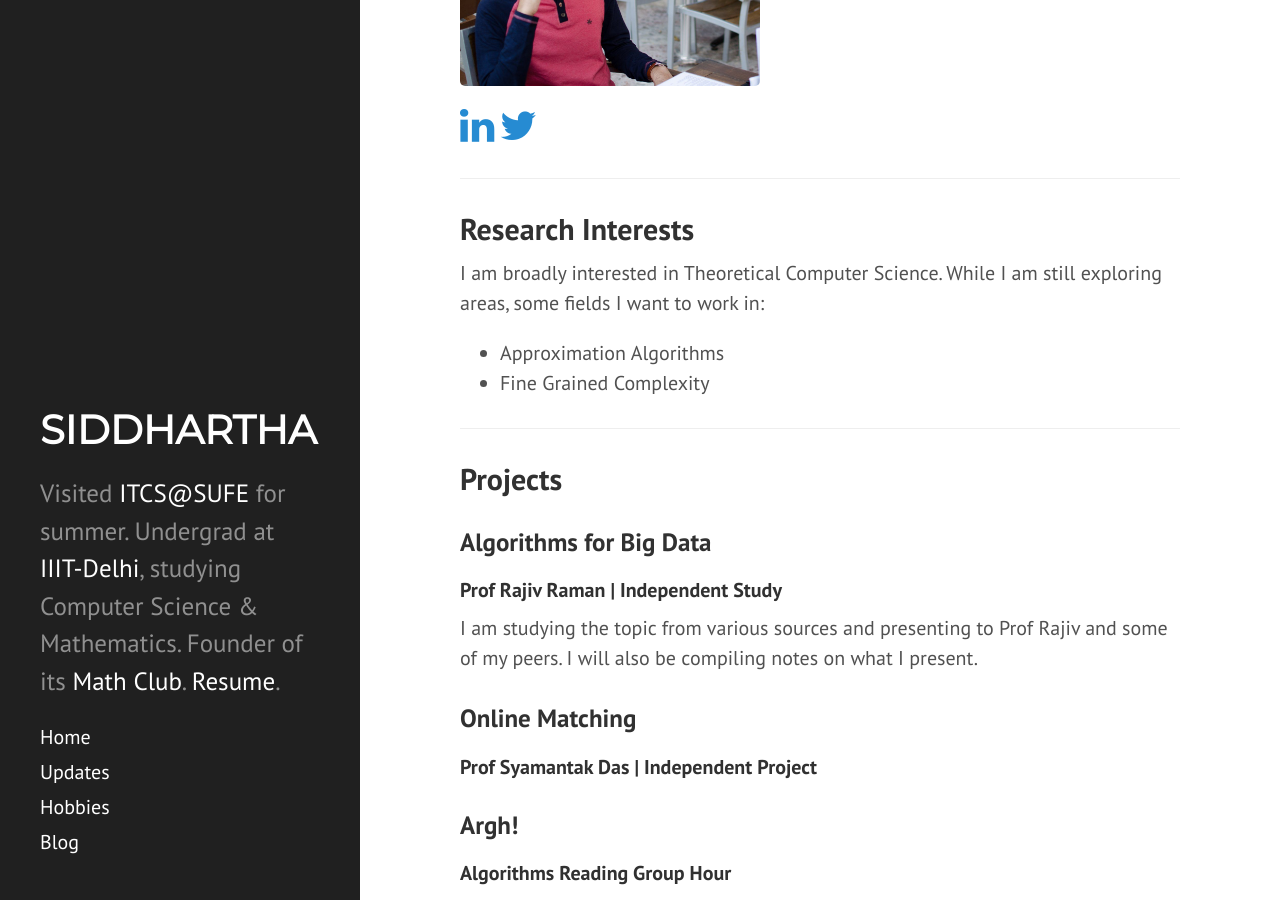
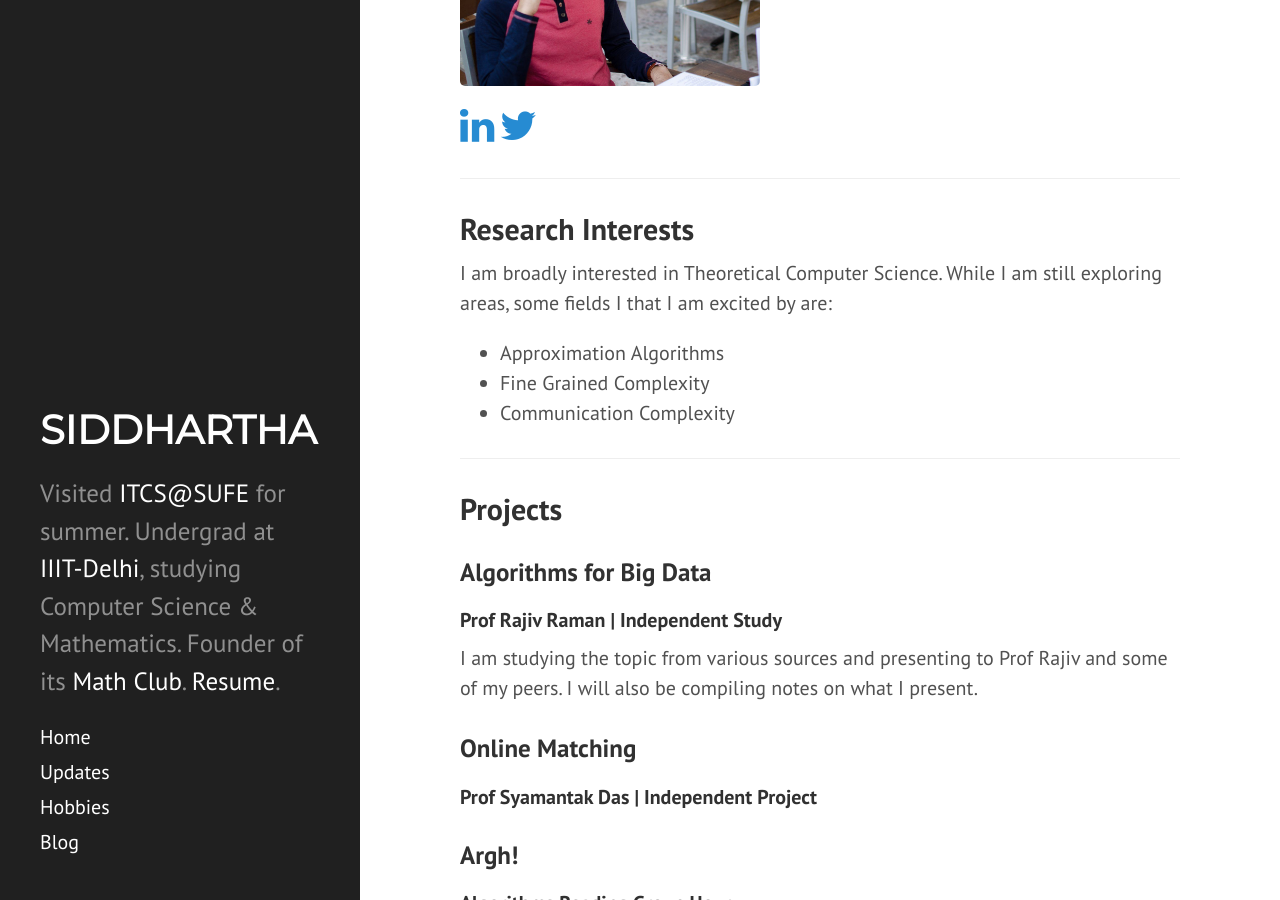
Before and after one commit to siddjai/siddjai.github.io, a Jekyll site: the page built from index.md, in a window 1280 px wide and 900 px high, scrolled down 468 px. Built offline with Jekyll 4.4.1, drawn with Linux system fonts in a browser that asks for light colours; nearby versions of some CDN libraries.

Commit message:
Update index.md

```diff
--- a/index.md
+++ b/index.md
@@ -22,10 +22,11 @@ ___
 Research Interests
 ------
 
-I am broadly interested in Theoretical Computer Science. While I am still exploring areas, some fields I want to work in:
+I am broadly interested in Theoretical Computer Science. While I am still exploring areas, some fields I that I am excited by are:
 
 - Approximation Algorithms
 - Fine Grained Complexity
+- Communication Complexity
 
 ___
 
```
